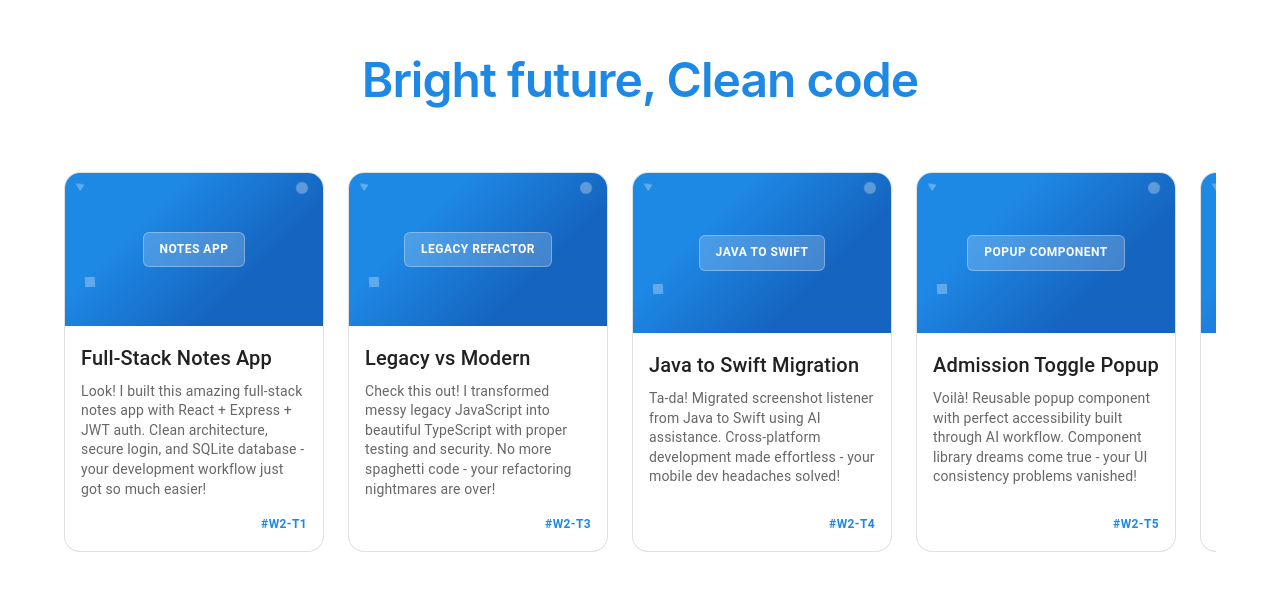
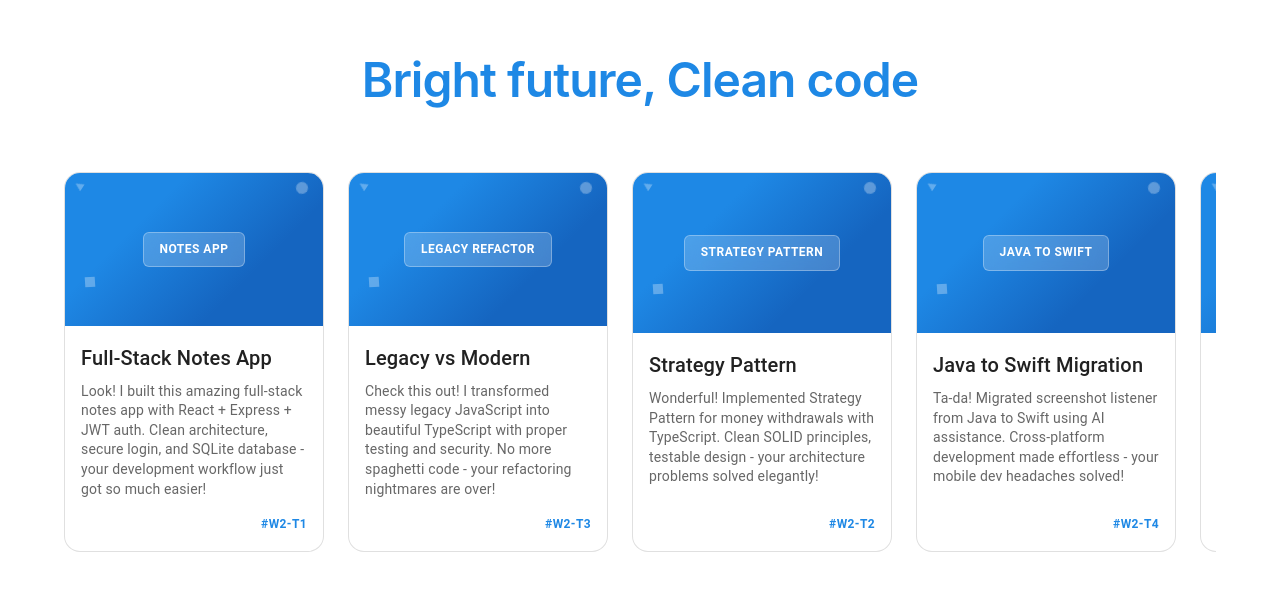
Before and after one commit to rahulideas2it/I2I-ai-tasks, a React (Vite) app in the folder apps/main/: page / in a window 1280 px wide. Shown: the part 906-1496 px from the top of the page. Built offline with nearby package versions, Linux system fonts and the light colour scheme.

Commit message:
feat: Add all missing task cards to ContentSection - W2T2, W2T4, W2T5, W3T3, W4T1

```diff
--- a/apps/main/src/components/ContentSection.tsx
+++ b/apps/main/src/components/ContentSection.tsx
@@ -10,10 +10,13 @@ const SampleCard = ({ index, isEvil }: { index: number, isEvil: boolean }) => {
     const routes = [
       '/task/notes-app',
       '/task/legacy-modern',
-      '/task/java-swift',
-      '/task/popup-component',
+      '/task/strategy-pattern',
+      '/task/java-swift-conversion',
+      '/task/popup-component-task',
       '/task/shopping-cart',
-      '/task/security-testing',
+      '/task/security-testing-suite',
+      '/task/edge-case-discovery',
+      '/task/gilded-rose',
       '/task/react-optimization'
     ]
     if (routes[index]) {
@@ -42,30 +45,36 @@ const SampleCard = ({ index, isEvil }: { index: number, isEvil: boolean }) => {
   ]
 
   const titles = [
-    'NOTES APP', 'LEGACY REFACTOR', 'JAVA TO SWIFT', 'POPUP COMPONENT', 'TDD CART', 'SECURITY TESTING', 'PERFORMANCE FIXES'
+    'NOTES APP', 'LEGACY REFACTOR', 'STRATEGY PATTERN', 'JAVA TO SWIFT', 'POPUP COMPONENT', 'TDD CART', 'SECURITY TESTING', 'EDGE CASES', 'GILDED ROSE', 'PERFORMANCE FIXES'
   ]
 
   const headers = [
-    'Full-Stack Notes App', 'Legacy vs Modern', 'Java to Swift Migration', 'Admission Toggle Popup', 'TDD Shopping Cart', 'Legacy Security Testing', 'Performance Fixes'
+    'Full-Stack Notes App', 'Legacy vs Modern', 'Strategy Pattern', 'Java to Swift Migration', 'Admission Toggle Popup', 'TDD Shopping Cart', 'Legacy Security Testing', 'Edge Case Discovery', 'Gilded Rose Kata', 'Performance Fixes'
   ]
 
   const goodContents = [
     'Look! I built this amazing full-stack notes app with React + Express + JWT auth. Clean architecture, secure login, and SQLite database - your development workflow just got so much easier!',
     'Check this out! I transformed messy legacy JavaScript into beautiful TypeScript with proper testing and security. No more spaghetti code - your refactoring nightmares are over!',
+    'Wonderful! Implemented Strategy Pattern for money withdrawals with TypeScript. Clean SOLID principles, testable design - your architecture problems solved elegantly!',
     'Ta-da! Migrated screenshot listener from Java to Swift using AI assistance. Cross-platform development made effortless - your mobile dev headaches solved!',
     'Voilà! Reusable popup component with perfect accessibility built through AI workflow. Component library dreams come true - your UI consistency problems vanished!',
     'Behold! Perfect TDD shopping cart with 100% test coverage using React + TypeScript + Jest. Red-Green-Refactor made simple - your testing anxiety is cured!',
     'Amazing! Comprehensive security testing suite with 97% coverage exposing vulnerabilities in legacy apps. Path traversal, weak hashing, XSS vectors - all caught and documented!',
+    'Brilliant! AI-powered edge case discovery found 25+ scenarios in shopping cart logic. Robust error handling, input validation - your bugs eliminated before production!',
+    'Excellent! Refactored Gilded Rose kata with extract method and strategy pattern. Cyclomatic complexity reduced 73% - your legacy code nightmares ended!',
     'Fantastic! Fixed state mutations, performance issues, and error handling in React shopping cart. useMemo, useCallback, proper immutability - optimization mastery achieved!'
   ]
 
   const evilContents = [
     'Look what I whipped up while you were sipping your coffee! Full-stack notes app with "secure" auth - took me 30 minutes, how long would it take you? 😏',
     'Oh this? Just casually refactored legacy code to modern TypeScript during your lunch break. Hope you enjoyed that sandwich while I solved your technical debt!',
+    'Implemented Strategy Pattern while you were googling "what is SOLID principles". Banking withdrawal logic with perfect abstraction - basic computer science, really!',
     'Migrated Java to Swift during your tea break! Cross-platform development completed while you were choosing which biscuit to dunk. Impressive, right?',
     'Crafted this popup component while you were scrolling social media. AI-assisted development at its finest - maybe try it sometime?',
     'Built this TDD shopping cart while you were debugging that simple function. 100% test coverage achieved faster than your morning standup meeting!',
     'Wrote 36 security tests while you were googling "how to test Express apps". Found path traversal, weak crypto, and XSS - elementary, my dear developer!',
+    'Discovered 25+ edge cases while you were still figuring out basic React state. AI-powered testing at work - perhaps you should upgrade your methods?',
+    'Refactored Gilded Rose kata during your coffee break. 73% complexity reduction while you were debating tabs vs spaces. Legendary, wouldn\'t you say?',
     'Fixed React performance bugs while you were arguing about useState vs useReducer on Twitter. State mutations, memo, useMemo - child\'s play really!'
   ]
 
@@ -117,7 +126,7 @@ const SampleCard = ({ index, isEvil }: { index: number, isEvil: boolean }) => {
         borderColor: 'divider',
         overflow: 'hidden',
         transition: 'all 0.3s ease',
-        cursor: index <= 6 ? 'pointer' : 'default',
+        cursor: index <= 9 ? 'pointer' : 'default',
         height: '380px',
         display: 'flex',
         flexDirection: 'column',
@@ -208,7 +217,7 @@ const SampleCard = ({ index, isEvil }: { index: number, isEvil: boolean }) => {
           mt: 2,
           alignSelf: 'flex-end'
         }}>
-          {['#W2-T1', '#W2-T3', '#W2-T4', '#W2-T5', '#W3-T1', '#W3-T2', '#W5-T1'][index]}
+          {['#W2-T1', '#W2-T3', '#W2-T2', '#W2-T4', '#W2-T5', '#W3-T1', '#W3-T2', '#W3-T3', '#W4-T1', '#W5-T1'][index]}
         </Typography>
       </Box>
     </Box>
@@ -266,7 +275,7 @@ export const ContentSection = ({ isEvil }: ContentSectionProps) => {
             borderRadius: '4px'
           }
         }}>
-          {Array.from({ length: 7 }, (_, index) => (
+          {Array.from({ length: 10 }, (_, index) => (
             <Box key={index} sx={{
               width: '260px',
               maxWidth: '260px',
```
Also changed, not shown: 1 other file (tests, documents, lock files or other folders).
